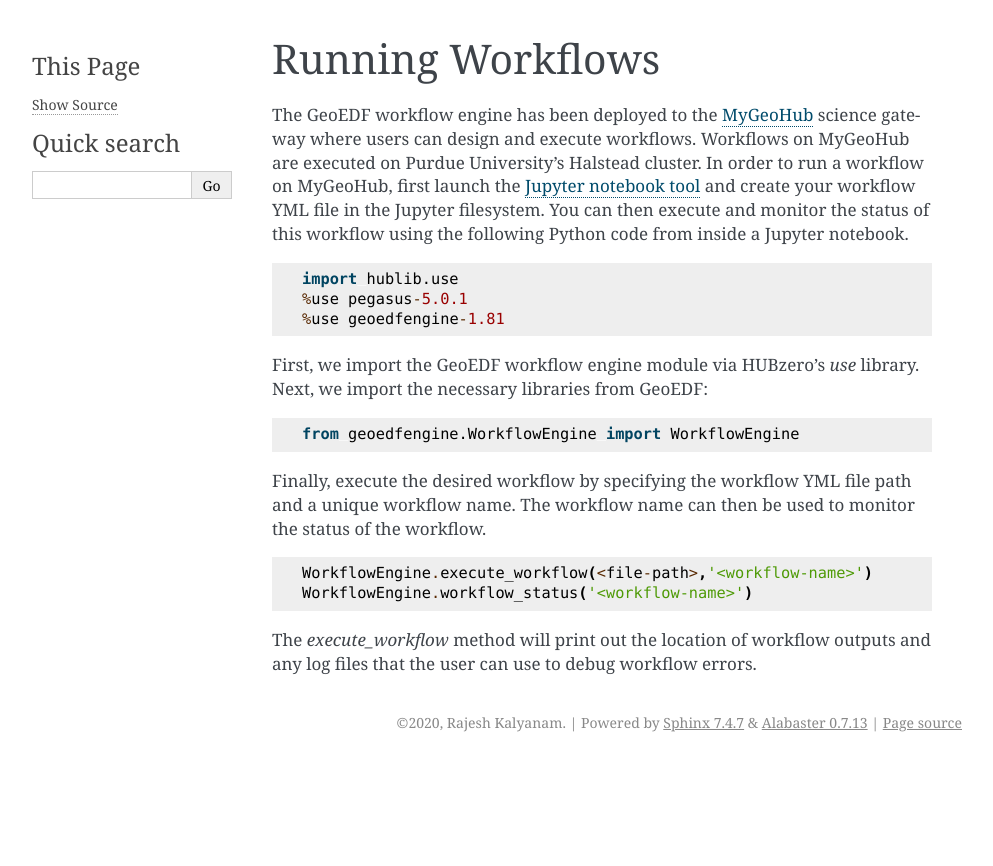
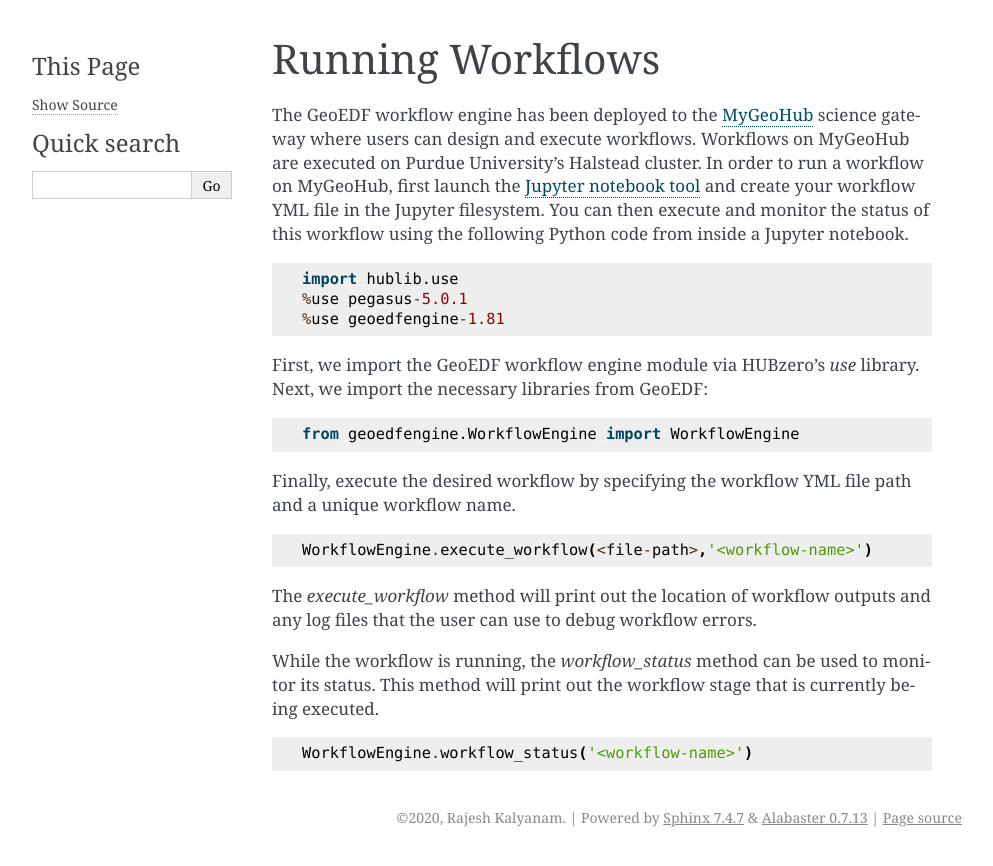
Before and after one commit to geoedf/geoedf, a Sphinx documentation site: the page built from docs/running-workflows.rst, in a window 1280 px wide. Shown: the top 866 px of the page, without its empty margins (148-1141 px from the left). Built offline with Sphinx 7.4.7, drawn with Linux system fonts in a browser that asks for light colours.

Commit message:
Update running-workflows.rst

```diff
--- a/docs/running-workflows.rst
+++ b/docs/running-workflows.rst
@@ -20,13 +20,18 @@ GeoEDF:
 
    from geoedfengine.WorkflowEngine import WorkflowEngine
 
-Finally, execute the desired workflow by specifying the workflow YML file path and a unique workflow name. The workflow name
-can then be used to monitor the status of the workflow.
+Finally, execute the desired workflow by specifying the workflow YML file path and a unique workflow name.
 
 .. code-block:: python
 
    WorkflowEngine.execute_workflow(<file-path>,'<workflow-name>')
-   WorkflowEngine.workflow_status('<workflow-name>')
 
 The *execute_workflow* method will print out the location of workflow outputs and any log files that the user can use to debug
 workflow errors.
+
+While the workflow is running, the *workflow_status* method can be used to monitor its status. This method will print out the
+workflow stage that is currently being executed.
+
+.. code-block:: python
+
+   WorkflowEngine.workflow_status('<workflow-name>')
```
